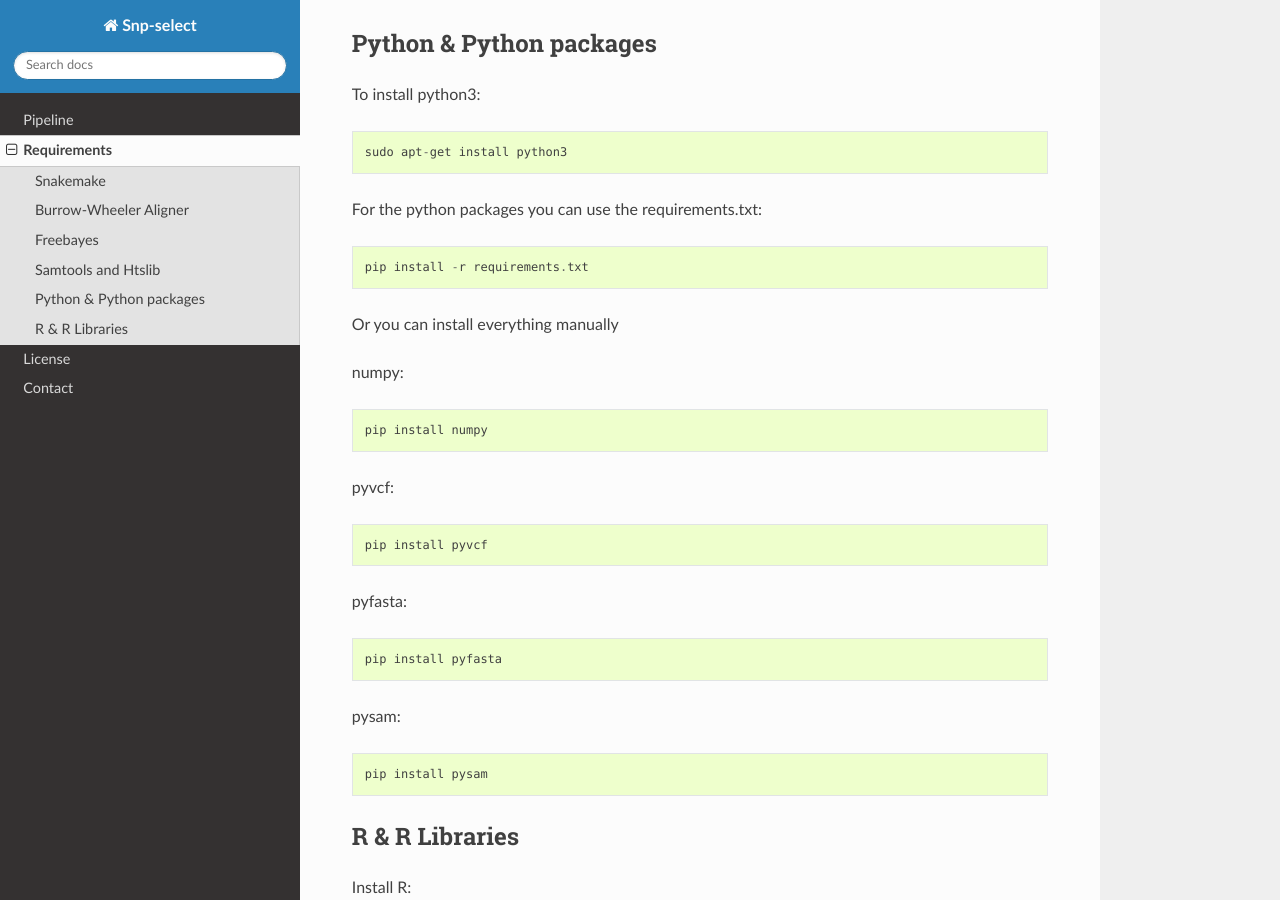
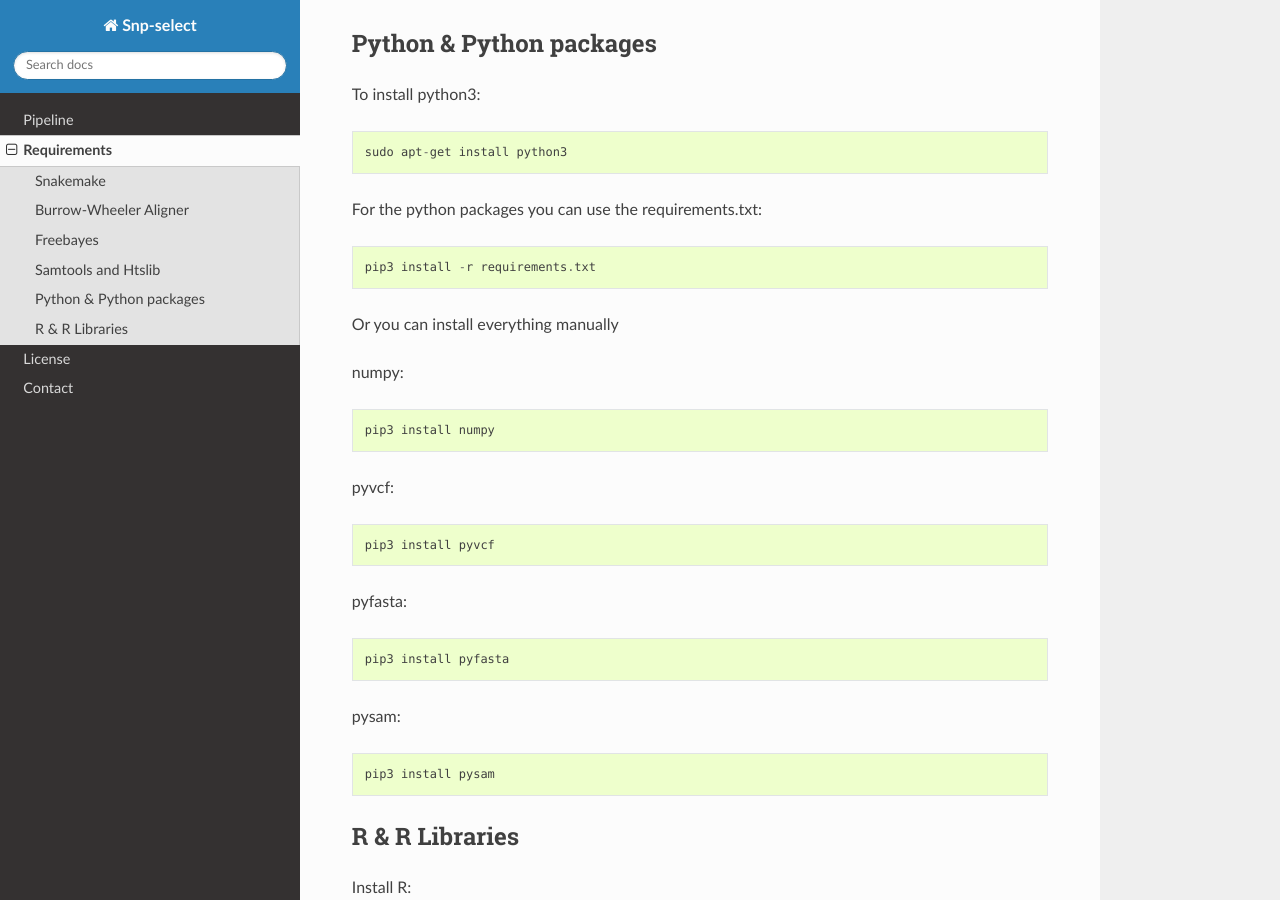
Before and after one commit to vdkoen/SNP-select, a Sphinx documentation site: the page built from docs/source/Installation.rst, in a window 1280 px wide and 900 px high, scrolled down 1195 px. Built offline with Sphinx 7.4.7 and the Read the Docs theme 2.0.0, drawn with Linux system fonts in a browser that asks for light colours.

```diff
--- a/docs/source/Installation.rst
+++ b/docs/source/Installation.rst
@@ -53,25 +53,25 @@
 
 For the python packages you can use the requirements.txt::
 
-    pip install -r requirements.txt
+    pip3 install -r requirements.txt
 
 Or you can install everything manually
 
 numpy::
 
-    pip install numpy
+    pip3 install numpy
 
 pyvcf::
 
-    pip install pyvcf
+    pip3 install pyvcf
 
 pyfasta::
 
-    pip install pyfasta
+    pip3 install pyfasta
 
 pysam::
 
-    pip install pysam
+    pip3 install pysam
 
 R & R Libraries
 ---------------
```
